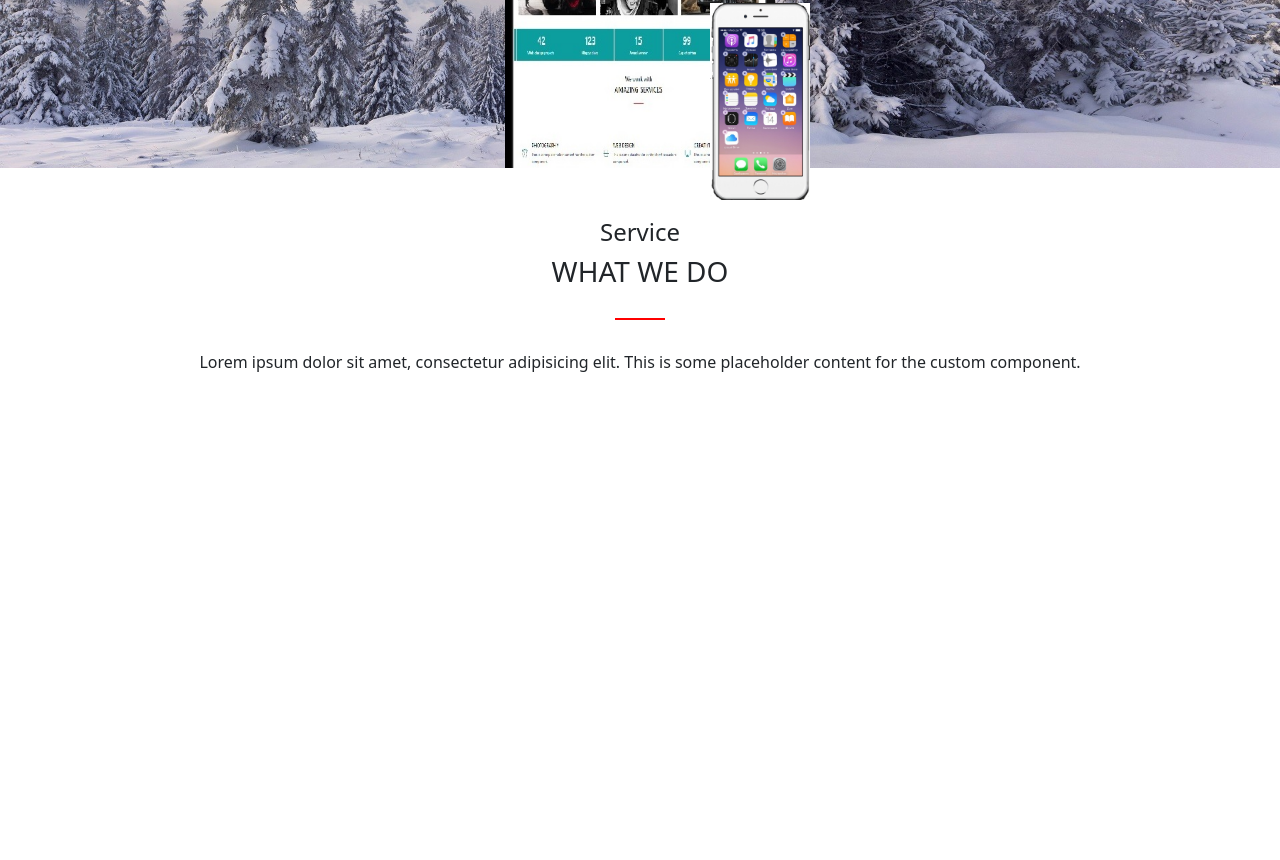
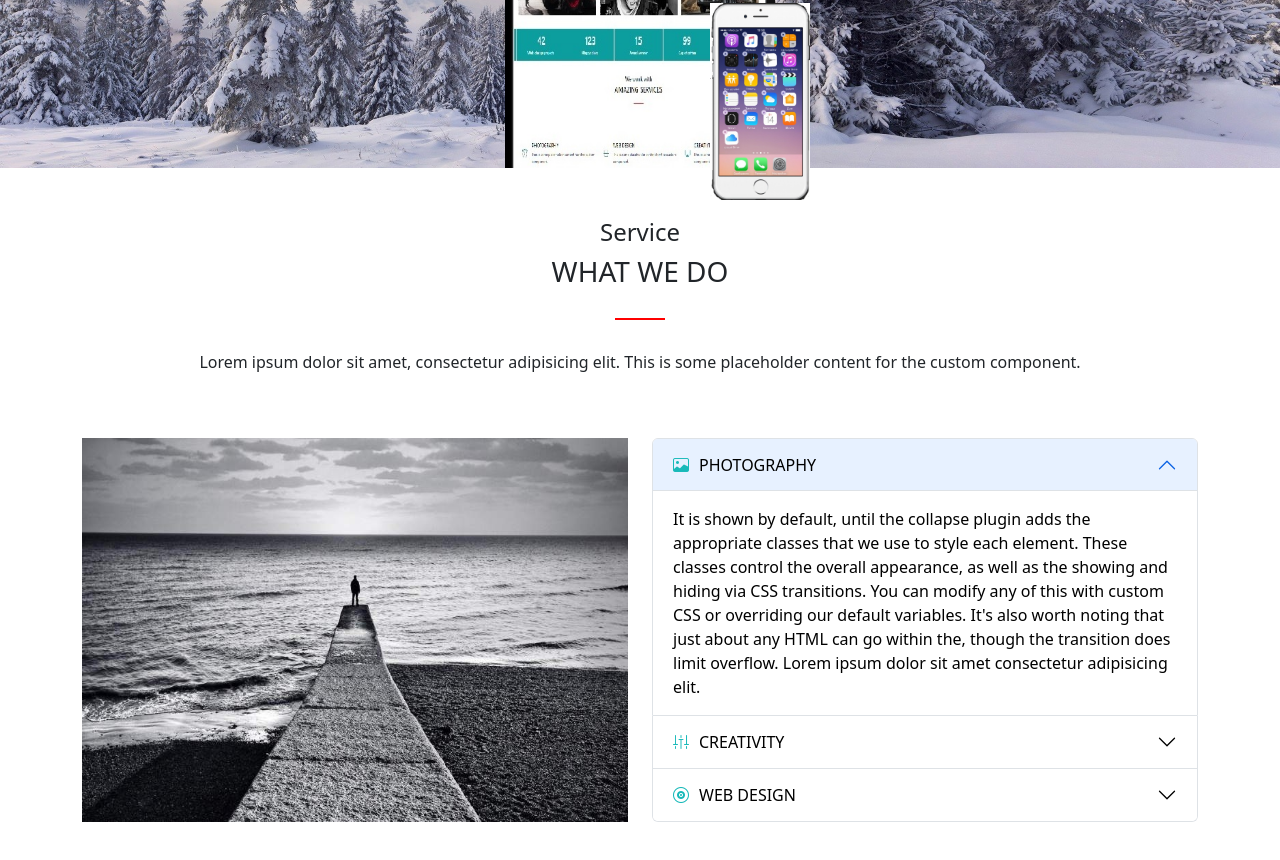
Before and after one commit to tsiumrak/git-exzamen, a plain HTML site: page index.html in a window 1280 px wide. Shown: the part 2271-3131 px from the top of the page. Before the commit the page ends 2661 px from the top, so only its background shows below. Drawn offline with nearby package versions, Linux system fonts and the light colour scheme.

Commit message:
add block with accordion

```diff
--- a/css/style.css
+++ b/css/style.css
@@ -1,4 +1,4 @@
-.collapse{
+.collapse_left{
     margin-left: 900px;
 }
 .header{
@@ -154,3 +154,13 @@
 .service p{
     margin-top: 30px;
 }
+.coll_scrul img{
+    height: 100%;
+}
+.coll_scrul i{
+    margin-right: 10px;
+    color: rgb(24, 185, 185);
+}
+.titlr_color{
+    color: black;
+}
--- a/index.html
+++ b/index.html
@@ -18,7 +18,7 @@
           <button class="navbar-toggler" type="button" data-bs-toggle="collapse" data-bs-target="#navbarSupportedContent" aria-controls="navbarSupportedContent" aria-expanded="false" aria-label="Toggle navigation">
             <span class="navbar-toggler-icon"></span>
           </button>
-          <div class="collapse navbar-collapse" id="navbarSupportedContent">
+          <div class="collapse navbar-collapse collapse_left" id="navbarSupportedContent">
             <ul class="navbar-nav me-auto mb-2 mb-lg-0">
               <li class="nav-item">
                 <a class="nav-link active" aria-current="page" href="#">About</a>
@@ -186,14 +186,62 @@
         </div>
     </div>
 
-
-
     <div class="service">
         <h4>Service</h4>
         <h3>WHAT WE DO</h3>
         <div class="line5"></div>
         <p>Lorem ipsum dolor sit amet, consectetur adipisicing elit. This is some placeholder content for the custom component.</p>
     </div>
+    <br><br>
+
+    <div class="container">
+        <div class="row">
+            <div class="col col-xs-12 col-sm-12 col-md-6 col-lg-6 col-xl-6 col-xxl-6 coll_scrul">
+                <img src="./Images/6c129962586adfeafa0c598e0ff514c3-sea.jpg" alt="">
+            </div>
+            <div class="col col-xs-12 col-sm-12 col-md-6 col-lg-6 col-xl-6 col-xxl-6 coll_scrul">
+                <div class="accordion" id="accordionExample">
+                    <div class="accordion-item">
+                      <h2 class="accordion-header" id="headingOne">
+                        <button class="accordion-button" type="button" data-bs-toggle="collapse" data-bs-target="#collapseOne" aria-expanded="true" aria-controls="collapseOne">
+                            <i class="bi bi-image"></i> <span class="titlr_color">PHOTOGRAPHY</span>
+                        </button>
+                      </h2>
+                      <div id="collapseOne" class="accordion-collapse collapse show" aria-labelledby="headingOne" data-bs-parent="#accordionExample">
+                        <div class="accordion-body">
+                          It is shown by default, until the collapse plugin adds the appropriate classes that we use to style each element. These classes control the overall appearance, as well as the showing and hiding via CSS transitions. You can modify any of this with custom CSS or overriding our default variables. It's also worth noting that just about any HTML can go within the, though the transition does limit overflow. Lorem ipsum dolor sit amet consectetur adipisicing elit.
+                        </div>
+                      </div>
+                    </div>
+                    <div class="accordion-item">
+                      <h2 class="accordion-header" id="headingTwo">
+                        <button class="accordion-button collapsed" type="button" data-bs-toggle="collapse" data-bs-target="#collapseTwo" aria-expanded="false" aria-controls="collapseTwo">
+                            <i class="bi bi-sliders2-vertical"></i> <span class="titlr_color">CREATIVITY</span>
+                        </button>
+                      </h2>
+                      <div id="collapseTwo" class="accordion-collapse collapse" aria-labelledby="headingTwo" data-bs-parent="#accordionExample">
+                        <div class="accordion-body">
+                            It is shown by default, until the collapse plugin adds the appropriate classes that we use to style each element. These classes control the overall appearance, as well as the showing and hiding via CSS transitions. You can modify any of this with custom CSS or overriding our default variables. It's also worth noting that just about any HTML can go within the, though the transition does limit overflow. Lorem ipsum dolor sit amet consectetur adipisicing elit.
+                        </div>
+                      </div>
+                    </div>
+                    <div class="accordion-item">
+                      <h2 class="accordion-header" id="headingThree">
+                        <button class="accordion-button collapsed" type="button" data-bs-toggle="collapse" data-bs-target="#collapseThree" aria-expanded="false" aria-controls="collapseThree">
+                            <i class="bi bi-vinyl"></i><span class="titlr_color">WEB DESIGN</span>
+                        </button>
+                      </h2>
+                      <div id="collapseThree" class="accordion-collapse collapse" aria-labelledby="headingThree" data-bs-parent="#accordionExample">
+                        <div class="accordion-body">
+                            It is shown by default, until the collapse plugin adds the appropriate classes that we use to style each element. These classes control the overall appearance, as well as the showing and hiding via CSS transitions. You can modify any of this with custom CSS or overriding our default variables. It's also worth noting that just about any HTML can go within the, though the transition does limit overflow. Lorem ipsum dolor sit amet consectetur adipisicing elit.
+                        </div>
+                      </div>
+                    </div>
+                  </div>
+            </div>
+        </div>
+    </div>
+    <br><br>
 
 
 
```
Also changed, not shown: Images/6c129962586adfeafa0c598e0ff514c3-sea.jpg (added).
